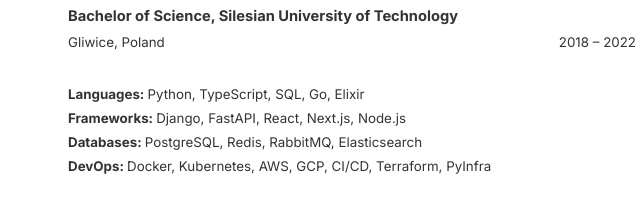
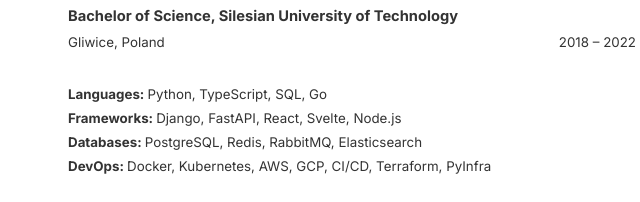
Before and after one commit to exler/personal, an Astro site: page /resume in a window 1280 px wide. Shown: the part 1178-1380 px from the top of the page, 348-988 px from the left. Built offline with nearby package versions, Linux system fonts and the light colour scheme; Astro itself is replaced by a stand-in of ours.

Commit message:
feat: Update resume skills

```diff
--- a/src/pages/resume.astro
+++ b/src/pages/resume.astro
@@ -81,11 +81,11 @@ const resumeData = {
     skills: [
         {
             category: "Languages",
-            items: ["Python", "TypeScript", "SQL", "Go", "Elixir"],
+            items: ["Python", "TypeScript", "SQL", "Go"],
         },
         {
             category: "Frameworks",
-            items: ["Django", "FastAPI", "React", "Next.js", "Node.js"],
+            items: ["Django", "FastAPI", "React", "Svelte", "Node.js"],
         },
         {
             category: "Databases",
```
